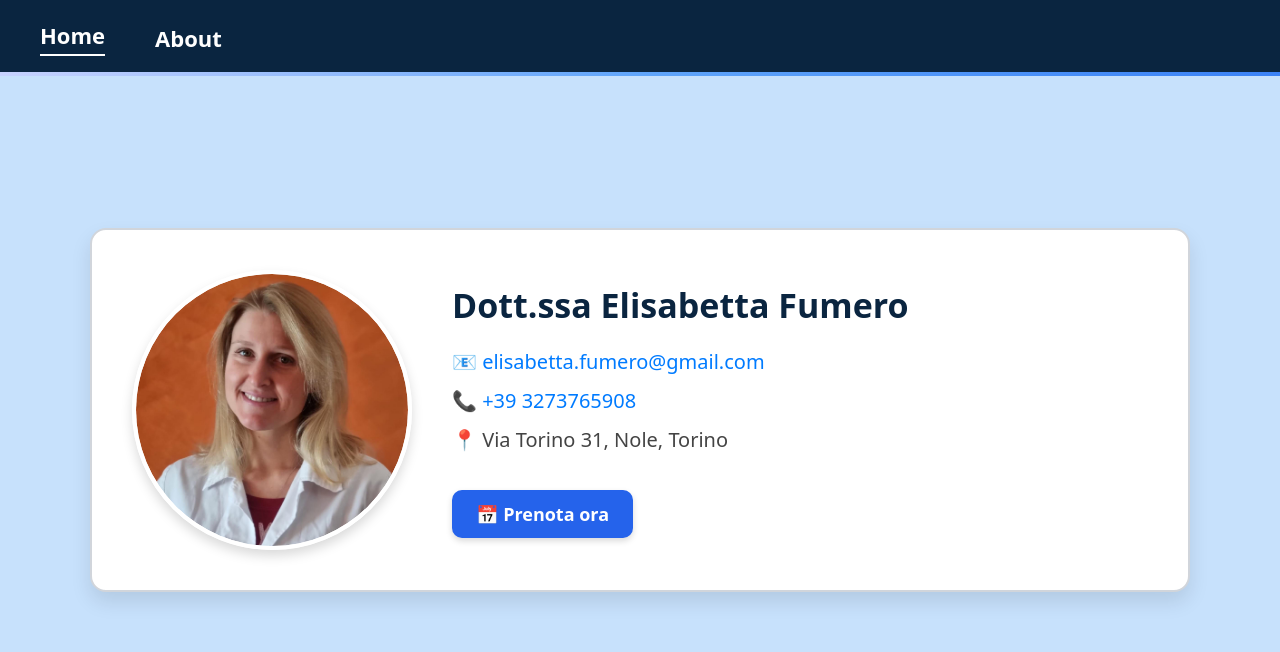
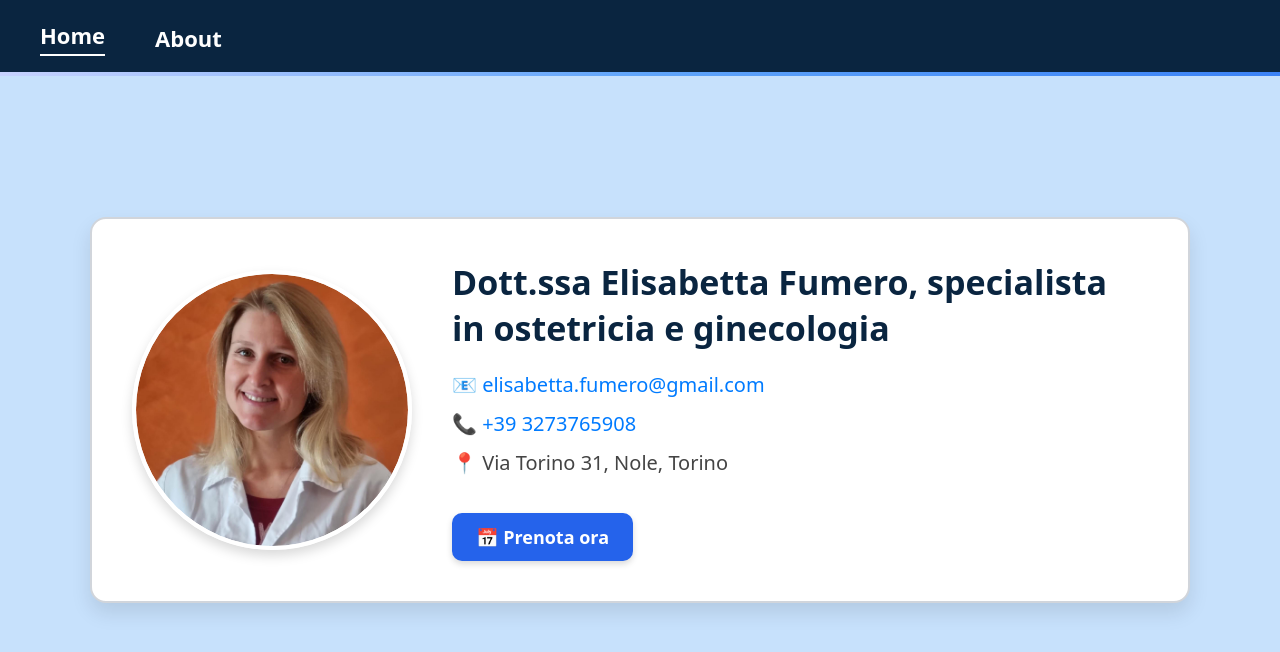
Before and after one commit to stefffffffffano/reservationApplication, a React (Vite) app in the folder client/: page / in a window 1280 px wide. Shown: the top 652 px of the page. Built offline with nearby package versions, Linux system fonts and the light colour scheme.

Commit message:
minor fix

```diff
--- a/client/src/components/Home.jsx
+++ b/client/src/components/Home.jsx
@@ -6,7 +6,7 @@ const HomePage = () => {
   const navigate = useNavigate();
 
   const doctorInfo = {
-    name: "Dott.ssa Elisabetta Fumero",
+    name: "Dott.ssa Elisabetta Fumero, specialista in ostetricia e ginecologia",
     email: "elisabetta.fumero@gmail.com",
     phone: "+39 3273765908",
     location: "Via Torino 31, Nole, Torino",
```
